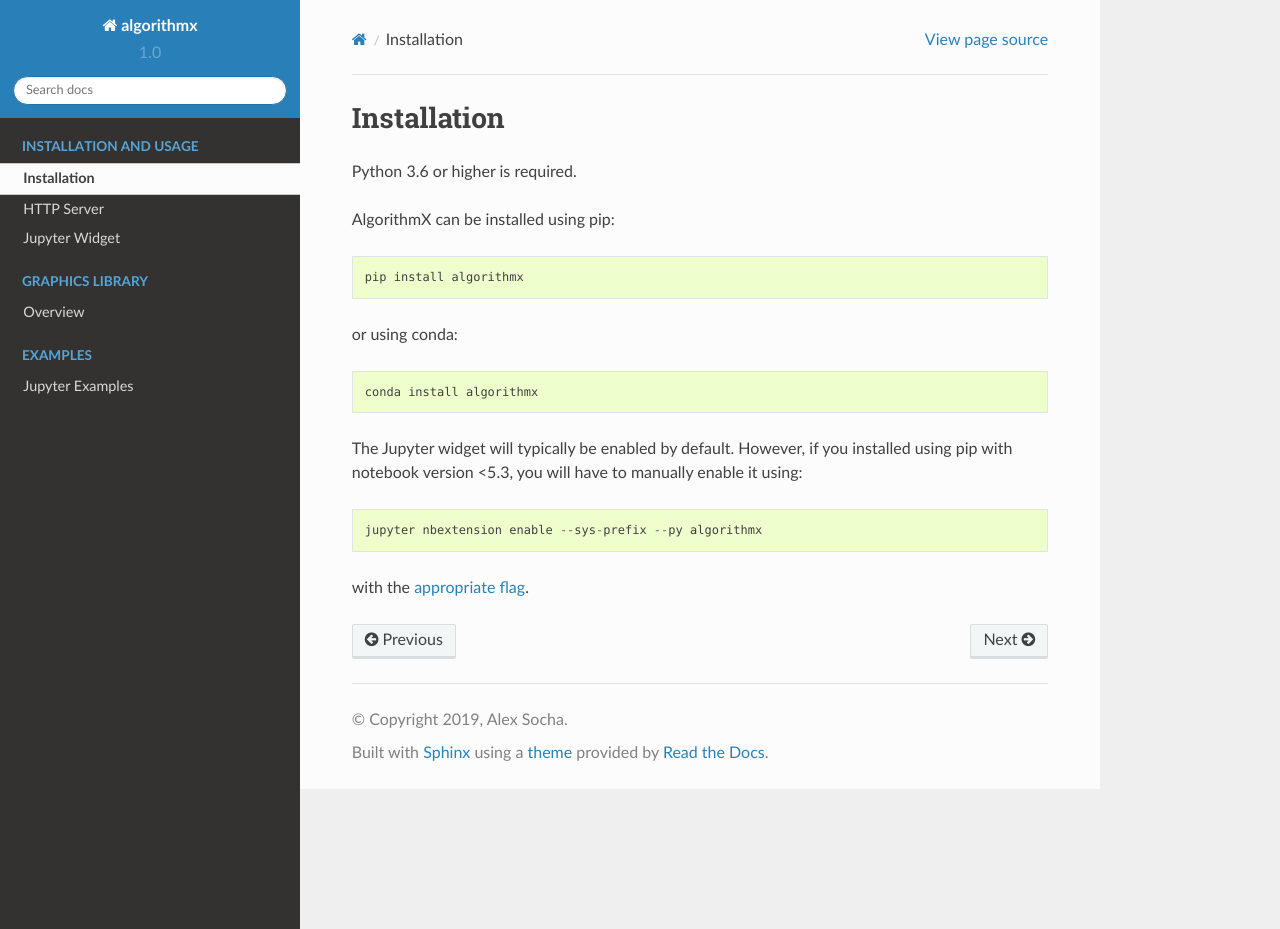
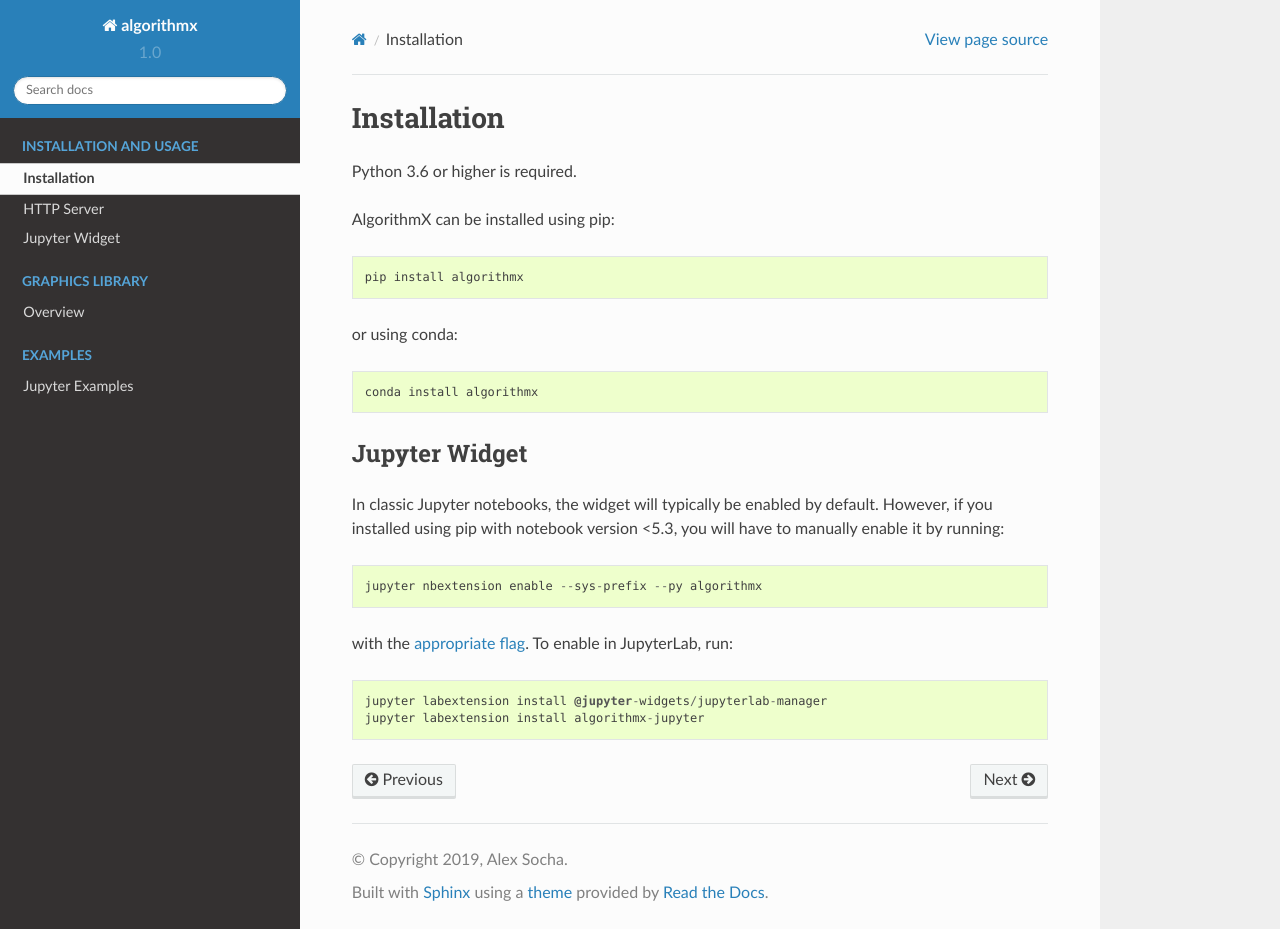
Before and after one commit to algrx/algorithmx-python, a Sphinx documentation site: the page built from docs/source/installing.rst, in a window 1280 px wide and 929 px high. Built offline with Sphinx 7.4.7 and the Read the Docs theme 2.0.0, drawn with Linux system fonts in a browser that asks for light colours; pages that are not in the unit, such as notebooks, are missing from menus.

Commit message:
Added jupyterlab instructions

```diff
--- a/docs/source/installing.rst
+++ b/docs/source/installing.rst
@@ -13,13 +13,20 @@ or using conda::
 
     conda install algorithmx
 
+.. _install-jupyter:
 
-The Jupyter widget will typically be enabled by default. However, if you installed using pip with notebook version <5.3,
-you will have to manually enable it using::
+Jupyter Widget
+--------------
+
+In classic Jupyter notebooks, the widget will typically be enabled by default. However, if you installed using pip with notebook version <5.3,
+you will have to manually enable it by running::
 
     jupyter nbextension enable --sys-prefix --py algorithmx
 
-with the `appropriate flag`_.
+with the `appropriate flag`_. To enable in JupyterLab, run::
+
+    jupyter labextension install @jupyter-widgets/jupyterlab-manager
+    jupyter labextension install algorithmx-jupyter
 
 .. links
 
--- a/docs/source/jupyter-widget.rst
+++ b/docs/source/jupyter-widget.rst
@@ -3,7 +3,7 @@
 Jupyter Widget
 ==============
 
-After :ref:`installing and enabling <install>` the Jupyter widget, you can use the library within a notebook in
+After :ref:`installing and enabling <install-jupyter>` the Jupyter widget, you can use the library within a notebook in
 the following way:
 
 .. code-block:: python
```
Also changed, not shown: README.md (+9 -2 lines).
